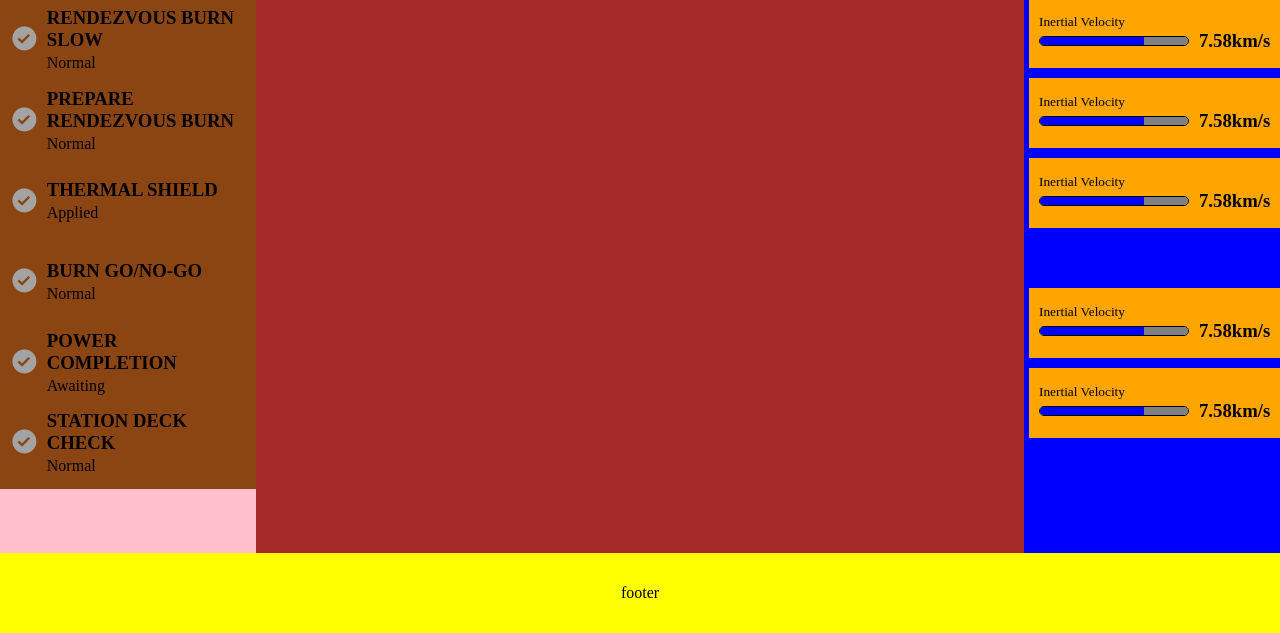
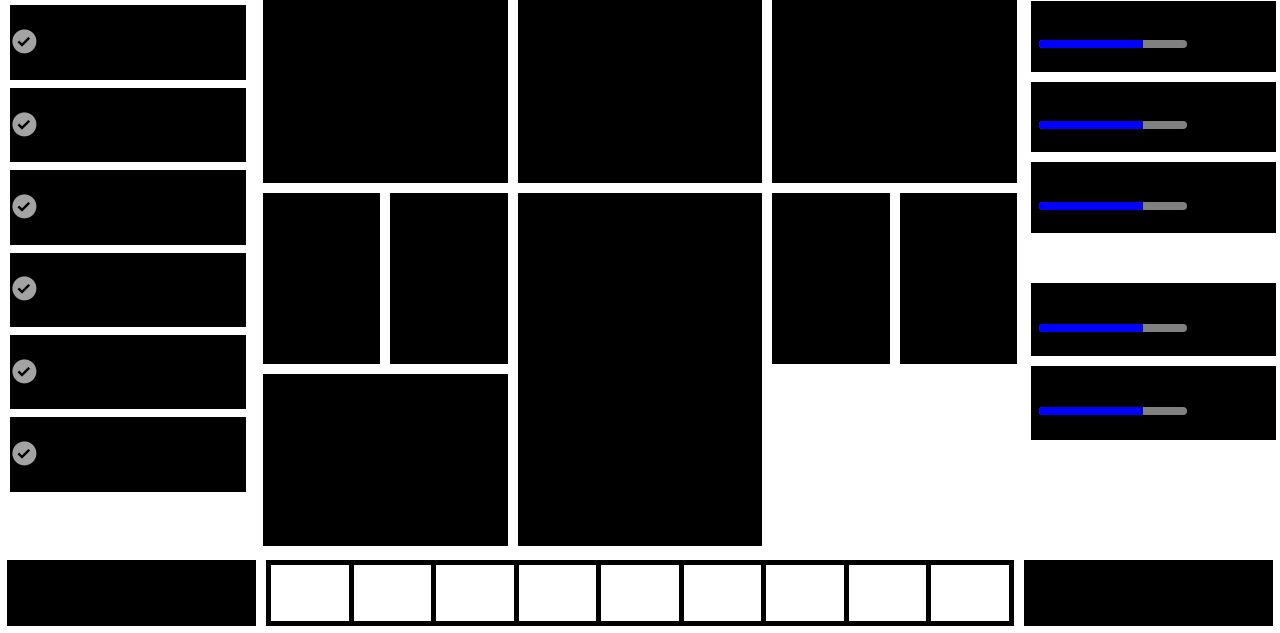
Before and after one commit to JoelRamos22/SpaceX, a website: page index.html in a window 1280 px wide. Shown: the part 167-800 px from the top of the page. Drawn offline with nearby package versions, Linux system fonts and the light colour scheme.

Commit message:
feat: :sparkles: Cajas de estructura terminadas
Se terminan las cajas para estructura de la web y solo faltar añadir los diseños finales

```diff
--- a/css/style.css
+++ b/css/style.css
@@ -5,38 +5,32 @@
 }
 
 .header {
-    background: red;
+    background: black;
     height: 10vh;
     display: flex;
-    align-items: center;
+    align-items: end;
     justify-content: center;
 }
 
-.footer {
-    background: yellow;
-    height: 10vh;
-    display: flex;
-    justify-content: center;
-    align-items: center;
-}
 
 .main {
-    background:green;
+    /* background:green; */
     display: flex;
     height: 80vh;
     flex-direction: row;
 }
 
 .checks {
-    background: pink;
+    /* background: pink; */
     width: 20%;
 }
 
 .checks__container {
     position: relative;
-    background: saddlebrown;
+    overflow-y: scroll;
+    /* background: saddlebrown; */
     width: 100%;
-    height: 90%;
+    height: 92%;
     padding: 10px;
     display: grid;
     grid-template-rows: repeat(7, 1fr);
@@ -44,6 +38,7 @@
 }
 .container__box1, .container__box2, .container__box3, .container__box4, .container__box4, .container__box5, .container__box6, .container__box7 {
     /* background-color: yellow; */
+    background: black;
     display: flex;
     align-items: center;
     flex-direction: row;
@@ -64,17 +59,33 @@
     font-size: 1.8em;
 }
 .overview {
-    background: brown;
+    /* background: brown; */
     height: 100%;
     width: 60%;
+    display: grid;
+    padding: 7px;
+    grid-template-columns: repeat(6, 1fr);
+    grid-template-rows: repeat(7, 1fr);
+    gap: 10px;
 }
+.caja1 { grid-area: 4 / 3 / 8 / 5; background: black;}
+.caja2 { grid-area: 1 / 1 / 4 / 3; background: black;}
+.caja3 { grid-area: 1 / 3 / 4 / 5; background: black;}
+.caja4 { grid-area: 1 / 5 / 4 / 7;  background: black;}
+.caja5 { grid-area: 4 / 1 / 6 / 2; background: black;}
+.caja6 { grid-area: 4 / 2 / 6 / 3; background: black;}
+.caja7 { grid-area: 4 / 5 / 6 / 6; background: black;}
+.caja8 { grid-area: 4 / 6 / 6 / 7; background: black;}
+.caja9 { grid-area: 6 / 1 / 8 / 3; background: black;}
+
 .stats {
-    background: blue;
+    /* background: blue; */
     height: 100%;
     width: 20%;
     display: flex;
     flex-direction: column;
     align-items: center;
+    padding: 7px;
     gap: 50px;
 }
 
@@ -82,18 +93,25 @@
     height: 50%;
     width: 100%;
     /* background: black; */
-    padding: 5px;
     display: grid;
     grid-template-rows: repeat(4, 1fr);
     gap: 10px;
 }
+.stats__container2 {
+    height: 25%;
+    width: 100%;
+    gap: 10px;
+    /* background: aqua; */
+    display: grid;
+    grid-template-rows: repeat(2, 1fr);
+}
 .stats__1, .stats__2, .stats__3, .stats__4 {
     display: flex;
-    padding: 10px;
+    padding: 7px;
     flex-direction: column;
     justify-content: center;
     width: 100%;
-    background: orange;
+    background: black;
 }
 .stats__text {
     text-transform:capitalize;
@@ -114,12 +132,38 @@ progress {
 progress::-webkit-progress-value {
     background-color: blue;
 }
-.stats__container2 {
-    height: 25%;
-    width: 100%;
+
+.footer {
+    /* background: yellow; */
+    height: 10vh;
+    display: grid;
+    grid-template-columns: 1fr 3fr 1fr;
+    grid-template-rows: 1fr;
     gap: 10px;
+    padding: 7px;
+}
+
+.systems {
+    grid-area: 1 / 1 / 2 / 2;
+    background: black;
+}
+.navigation {
+    grid-area: 1 / 2 / 2 / 3;
     padding: 5px;
-    /* background: aqua; */
+    background: black;
     display: grid;
-    grid-template-rows: repeat(2, 1fr);
+    grid-template-columns: repeat(9, 1fr);
+    grid-template-rows: 1fr;
+    gap: 5px;
 }
+.nav1 { grid-area: 1 / 1 / 2 / 2;  background: white;}
+.nav2 { grid-area: 1 / 2 / 2 / 3;  background: white;}
+.nav3 { grid-area: 1 / 3 / 2 / 4;  background: white;}
+.nav4 { grid-area: 1 / 4 / 2 / 5;  background: white;}
+.nav5 { grid-area: 1 / 5 / 2 / 6;  background: white;}
+.nav6 { grid-area: 1 / 6 / 2 / 7;  background: white;}
+.nav7 { grid-area: 1 / 7 / 2 / 8;  background: white;}
+.nav8 { grid-area: 1 / 8 / 2 / 9;  background: white;}
+.nav9 { grid-area: 1 / 9 / 2 / 10; background: white; }
+
+.more { grid-area: 1 / 3 / 2 / 4; background: black;}
--- a/index.html
+++ b/index.html
@@ -65,7 +65,17 @@
                 </div>
             </div>
         </div>
-        <div class="overview"></div>
+        <div class="overview">
+            <div class="caja1"></div>
+            <div class="caja2"></div>
+            <div class="caja3"></div>
+            <div class="caja4"></div>
+            <div class="caja5"></div>
+            <div class="caja6"></div>
+            <div class="caja7"></div>
+            <div class="caja8"></div>
+            <div class="caja9"></div>
+        </div>
         <div class="stats">
             <div class="stats__container1">
                 <div class="stats__1">
@@ -115,6 +125,20 @@
             </div>
         </div>
     </main>
-    <footer class="footer">footer</footer>
+    <footer class="footer">
+        <div class="systems"></div>
+        <div class="navigation">
+            <div class="nav1"></div>
+            <div class="nav2"></div>
+            <div class="nav3"></div>
+            <div class="nav4"></div>
+            <div class="nav5"></div>
+            <div class="nav6"></div>
+            <div class="nav7"></div>
+            <div class="nav8"></div>
+            <div class="nav9"></div>
+        </div>
+        <div class="more"></div>
+    </footer>
 </body>
 </html>
```
